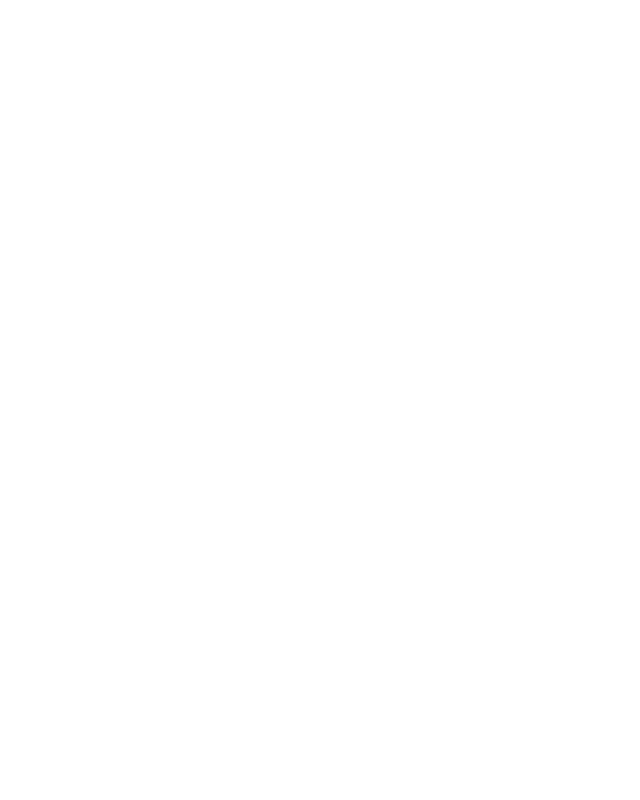
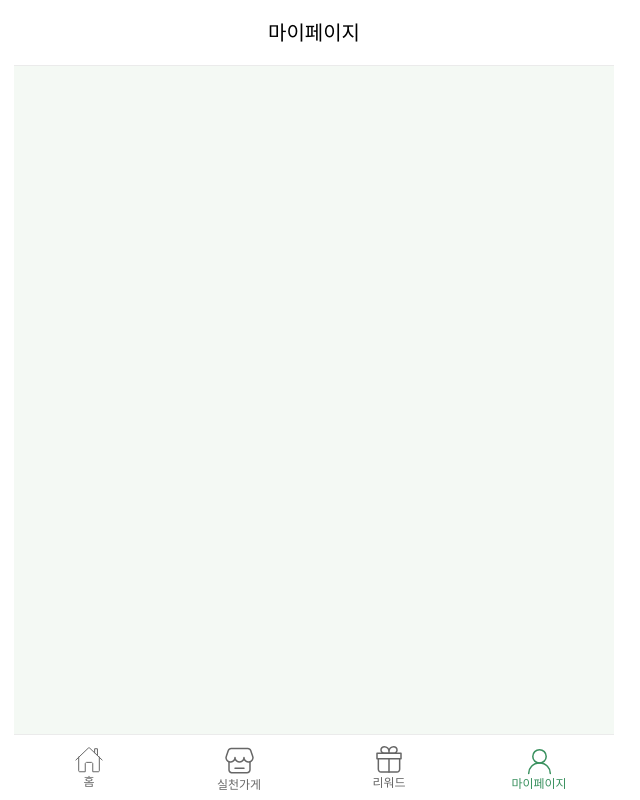
Before and after one commit to jochongs/ecopick-frontend, a React (Vite) app: page /mypage in a window 1280 px wide. Before the commit this address had no page. Shown: the whole page, without its empty margins (326-966 px from the left). Built offline with nearby package versions, Linux system fonts and the light colour scheme; what overlay-kit would draw is missing.

Commit message:
chore: Add mypage file

```diff
--- a/src/App.tsx
+++ b/src/App.tsx
@@ -2,6 +2,7 @@
 import LoginPage from "./page/LoginPage/page";
 import MainPage from "./page/MainPage/page";
 import StorePage from "./page/StorePage";
+import MyPage from "./page/MyPage";
 
 function App() {
   return (
@@ -9,6 +10,7 @@
       <Route path="/" element={<LoginPage />} />
       <Route path="/main" element={<MainPage />} />
       <Route path="/store" element={<StorePage />} />
+      <Route path="/mypage" element={<MyPage />} />
     </Routes>
   );
 }
--- /dev/null
+++ b/src/page/MyPage/index.tsx
@@ -0,0 +1,19 @@
+import BottomTab from "../../components/BottomTab";
+
+export default function MyPage() {
+  return (
+    <div className="w-full max-w-[600px] bg-[#F4F9F4] mx-auto h-screen flex flex-col justify-start items-center">
+      <header className="h-16.5 bg-white flex items-center justify-center w-full border-b-1 border-[#EBEBEB]">
+        <h1 className="text-[20px]">마이페이지</h1>
+      </header>
+      <main className="flex-1 overflow-y-auto flex flex-col px-4.5 w-full relative pb-4">
+        {/* <h2 className="text-[20px] font-bold mt-5.5 ml-5">
+          지역 내 친환경 가게
+        </h2> */}
+      </main>
+      <footer className="w-full">
+        <BottomTab />
+      </footer>
+    </div>
+  );
+}
```
